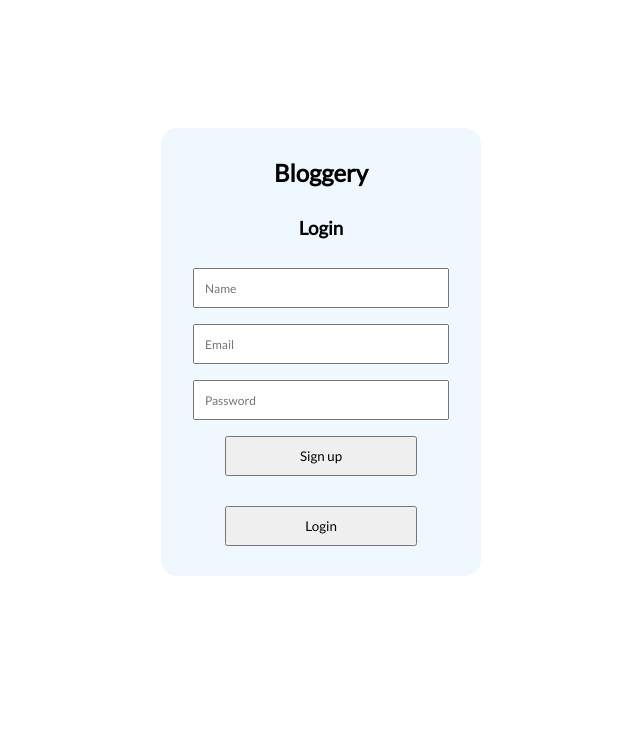
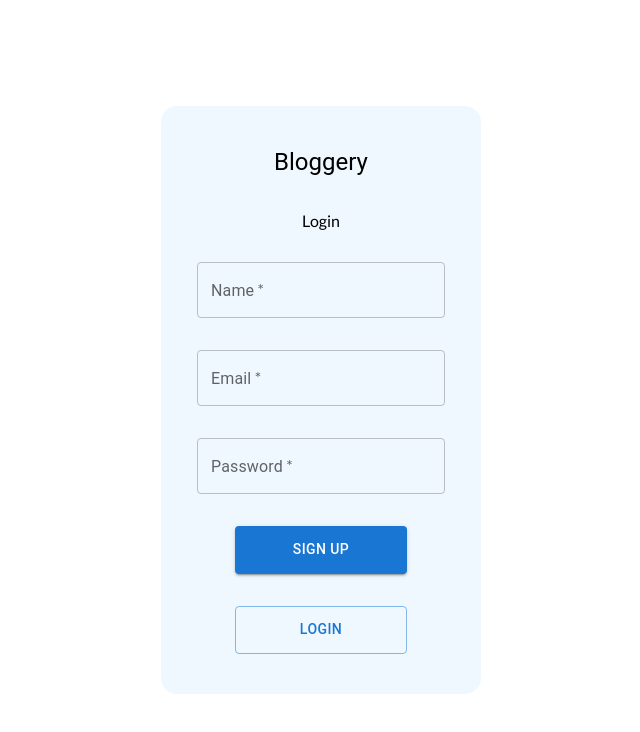
Before and after one commit to SimulatedWork/Blog---Ayush, a React (Vite) app in the folder client/: page /users/signup in a window 1280 px wide. Shown: the top 732 px of the page, without its empty margins (319-959 px from the left). Built offline with nearby package versions, Linux system fonts and the light colour scheme.

Commit message:
Added error visibility in login and sign up forms.

```diff
--- a/client/src/Components/Login.jsx
+++ b/client/src/Components/Login.jsx
@@ -3,6 +3,8 @@ import { useNavigate } from "react-router-dom";
 import { useDispatch, useSelector } from "react-redux";
 import { setError, setUser } from "../reducers/userSlice";
 import "../css/Login.css";
+import { Alert, Button, Typography } from "@mui/material";
+import TextField from "@mui/material/TextField";
 
 const Login = () => {
   const navigate = useNavigate();
@@ -11,12 +13,12 @@ const Login = () => {
     password: "",
   });
   const [loading, setLoading] = useState(false);
+  const [error, setOnScreenError] = useState(null);
   const activeUser = useSelector((state) => state.user.userInfo);
   const dispatch = useDispatch();
   const handleFormSubmit = async (e) => {
     e.preventDefault();
     setLoading(true);
-
     try {
       const response = await fetch("http://localhost:8000/api/v1/users/login", {
         method: "POST",
@@ -27,12 +29,14 @@ const Login = () => {
       });
       const data = await response.json();
       if (data.error) {
+        setOnScreenError(data.error);
         dispatch(setError(data.error));
       } else {
+        setOnScreenError(null);
         dispatch(setUser(data));
       }
     } catch (err) {
-      console.log(err);
+      console.log("Something went wrong.");
     } finally {
       setLoading(false);
     }
@@ -45,20 +49,29 @@ const Login = () => {
   }, [activeUser, navigate]);
 
   return (
-    <div className="login-container">
-      <h2>Bloggery</h2>
-      <h3>Login</h3>
-      <form onSubmit={handleFormSubmit}>
-        <input
+    <div
+      style={{
+        height: "100vh",
+        width: "100%",
+        display: "grid",
+        placeItems: "center",
+      }}
+    >
+      <div className="login-container">
+        <Typography variant="h5">Bloggery</Typography>
+        <Typography variant="p">Login</Typography>
+        <TextField
+          variant="outlined"
           type="text"
           required
           value={credential.email}
           onChange={(e) =>
             setCredential({ ...credential, email: e.target.value })
           }
-          disabled={loading}
+          label="Email"
+          placeholder="Email"
         />
-        <input
+        <TextField
           type="password"
           required
           value={credential.password}
@@ -66,14 +79,23 @@ const Login = () => {
             setCredential({ ...credential, password: e.target.value })
           }
           disabled={loading}
+          label="Password"
         />
-        <button type="submit" disabled={loading}>
+        <Button
+          variant="contained"
+          disabled={loading}
+          onClick={handleFormSubmit}
+        >
           {loading ? "Logging in..." : "Login"}
-        </button>
-      </form>
-      <button onClick={() => navigate("/users/signup", { replace: true })}>
-        Sign up
-      </button>
+        </Button>
+        <Button
+          variant="outlined"
+          onClick={() => navigate("/users/signup", { replace: true })}
+        >
+          Sign up
+        </Button>
+        {error && <Alert severity="error">{error}</Alert>}
+      </div>
     </div>
   );
 };
--- a/client/src/Components/Signup.jsx
+++ b/client/src/Components/Signup.jsx
@@ -3,17 +3,18 @@ import { useDispatch, useSelector } from "react-redux";
 import { useNavigate } from "react-router-dom";
 import { setError, setUser } from "../reducers/userSlice";
 import "../css/Login.css";
+import { Alert, Button, TextField, Typography } from "@mui/material";
 
 const Signup = () => {
   const dispatch = useDispatch();
   const activeUser = useSelector((state) => state.user.userInfo);
-  console.log(activeUser);
   const navigate = useNavigate();
   const [cred, setCred] = useState({
     name: "",
     email: "",
     password: "",
   });
+  const [error, setOnScreenError] = useState(null);
   const handleFormSubmit = async (e) => {
     e.preventDefault();
     await fetch("http://localhost:8000/api/v1/users/signup", {
@@ -28,13 +29,14 @@ const Signup = () => {
       })
       .then((data) => {
         if (data.error) {
+          setOnScreenError(data.error);
           dispatch(setError(data.error));
         } else {
           dispatch(setUser(data));
         }
       })
-      .catch((e) => {
-        console.log(e);
+      .catch(() => {
+        console.log("Something went wrong");
       });
   };
   useEffect(() => {
@@ -43,33 +45,52 @@ const Signup = () => {
     }
   }, [activeUser, navigate]);
   return (
-    <div className="login-container">
-      <h2>Bloggery</h2>
-      <h3>Login</h3>
-      <form onSubmit={handleFormSubmit}>
-        <input
+    <div
+      style={{
+        height: "100vh",
+        width: "100%",
+        display: "grid",
+        placeItems: "center",
+      }}
+    >
+      <div className="login-container">
+        <Typography variant="h5">Bloggery</Typography>
+        <Typography variant="p">Login</Typography>
+        <TextField
+          variant="outlined"
+          label="Name"
           type="text"
           required
-          placeholder="Name"
+          value={cred.name}
           onChange={(e) => setCred({ ...cred, name: e.target.value })}
         />
-        <input
-          type="text"
+        <TextField
+          variant="outlined"
+          label="Email"
+          type="email"
           placeholder="Email"
           required
           onChange={(e) => setCred({ ...cred, email: e.target.value })}
         />
-        <input
+        <TextField
+          variant="outlined"
+          label="Password"
           type="password"
           placeholder="Password"
           required
           onChange={(e) => setCred({ ...cred, password: e.target.value })}
         />
-        <button type="submit">Sign up</button>
-      </form>
-      <button onClick={() => navigate("/users/login", { replace: true })}>
-        Login
-      </button>
+        <Button onClick={handleFormSubmit} variant="contained">
+          Sign up
+        </Button>
+        <Button
+          onClick={() => navigate("/users/login", { replace: true })}
+          variant="outlined"
+        >
+          Login
+        </Button>
+        {error && <Alert severity="error">{error}</Alert>}
+      </div>
     </div>
   );
 };
--- a/client/src/css/Blog.css
+++ /dev/null
@@ -1,72 +0,0 @@
-@import url("https://fonts.googleapis.com/css2?family=Bree+Serif&family=Open+Sans&display=swap");
-@import url("https://fonts.googleapis.com/css2?family=Bree+Serif&family=Lato&display=swap");
-
-:root {
-  --primary: #5effc5;
-  --secondary: #000000;
-  --text: #fff;
-}
-
-* {
-  margin: 0;
-  padding: 0;
-  box-sizing: border-box;
-}
-
-.blog-container {
-  height: 48vh;
-  width: 32vh;
-  border-radius: 5vh;
-  display: flex;
-  flex-direction: column;
-  align-content: center;
-  justify-content: space-evenly;
-  text-align: center;
-  font-weight: bold;
-  cursor: pointer;
-  box-shadow: 4px 2px 12px 4px rgba(17, 17, 17, 0.5);
-  transition: all .2s;
-}
-
-.blog-container:hover {
-    box-shadow: 4px 2px 10px 5px rgba(7, 7, 82, 0.5);
-}
-
-.blog-container:active {
-    transform: translate3d(1px, 2px, 0);
-    box-shadow: none;
-    border: 1px solid var(--secondary);
-}
-
-.category {
-  width: fit-content;
-  background-color: var(--primary);
-  font-weight: bold;
-  font-size: 14px;
-}
-
-.category-container {
-  padding: 5px;
-  display: flex;
-  flex-wrap: wrap;
-  gap: 5px;
-  justify-content: center;
-  align-items: center;
-}
-
-.publisherDetails {
-  display: flex;
-  align-items: center;
-  justify-content: center;
-  gap: 10px;
-}
-
-.publisherDetails img {
-  border-radius: 50vh;
-}
-
-.publisherName {
-  display: flex;
-  flex-direction: column;
-  align-items: start;
-}
--- a/client/src/css/Card.css
+++ b/client/src/css/Card.css
@@ -5,7 +5,7 @@
   align-items: center;
   justify-content: space-between;
   width: 32vh;
-  height: 56vh;
+  height: auto;
   padding-bottom: 2vh;
   border: lightblue 1px dashed;
 }
--- a/client/src/css/Login.css
+++ b/client/src/css/Login.css
@@ -1,31 +1,17 @@
 .login-container {
-  height: 56vh;
+  height: auto;
   width: 40vh;
+  gap: 4vh;
+  padding: 5vh 2vh;
   background-color: aliceblue;
   display: flex;
   flex-direction: column;
   align-items: center;
   justify-content: space-evenly;
   border-radius: 2vh;
-  margin: 10% auto;
 }
 
-form {
-    width: 100%;
-  display: flex;
-  flex-direction: column;
-  align-items: center;
-  justify-content: center;
-  gap: 2vh;
-}
-
-form input {
-  height: 5vh;
-  width: 80%;
-  padding: 10px;
-  font-size: 12px;
-}
 button {
-  height: 5vh;
+  height: 6vh;
   width: 60%;
 }
--- a/client/src/pages/UploadBlog.jsx
+++ b/client/src/pages/UploadBlog.jsx
@@ -8,8 +8,6 @@ import Navbar from "../Components/Navbar";
 const UploadBlog = () => {
   const dispatch = useDispatch();
   const activeUser = useSelector((state) => state.user.userInfo);
-  const blogState = useSelector((state) => state.blog);
-  console.log(blogState);
   const [newBlog, setNewBlog] = useState({
     title: "",
     cover_image: "",
```
Also changed, not shown: client/src/Components/Blog.jsx (deleted, +0 -55 lines), 1 other file (tests, documents, lock files or other folders).
